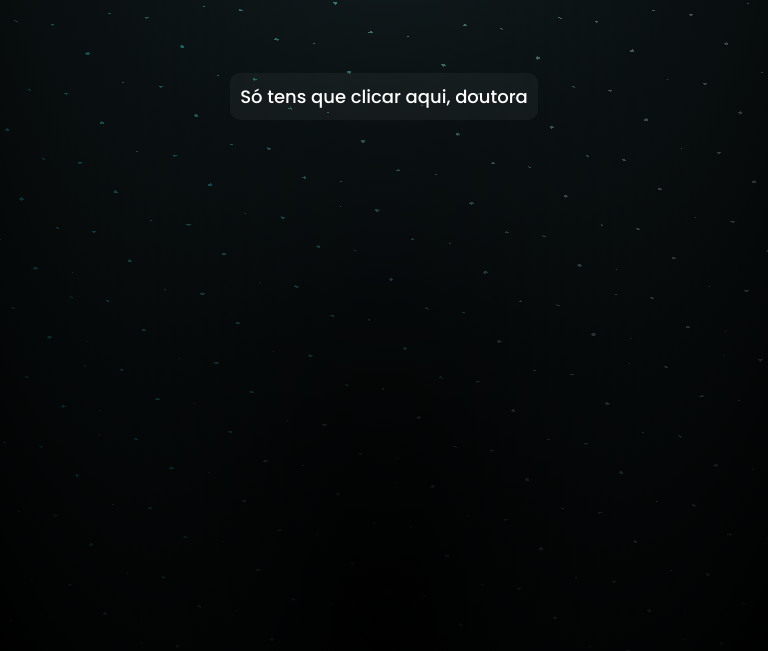
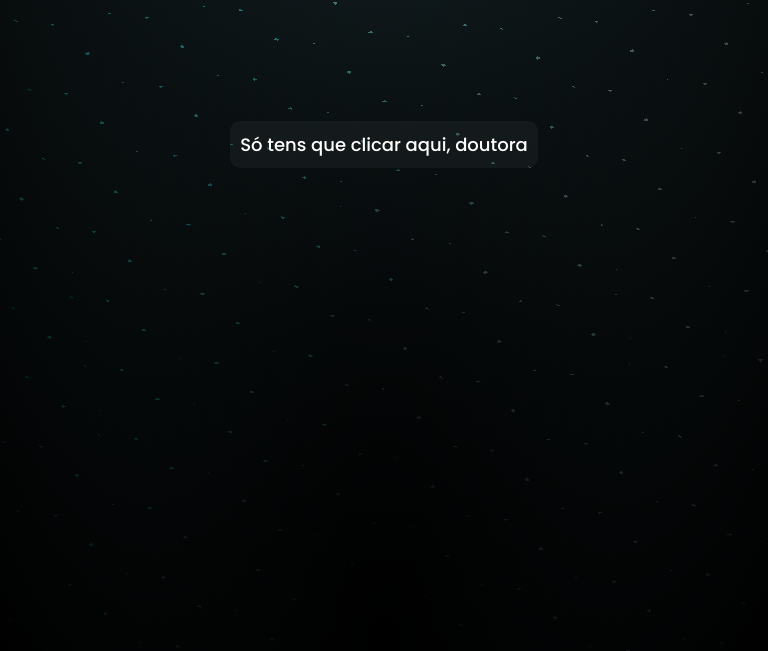
Before and after one commit to Emaricarprogrammer/Olivia-s_Day, a plain HTML site: page index.html in a window 768 px wide. Shown: the part 149-800 px from the top of the page. Drawn offline with Linux system fonts and the light colour scheme.

Commit message:
Update index.html

```diff
--- a/index.html
+++ b/index.html
@@ -1276,7 +1276,7 @@
         color:rgba(145, 233, 255, 0.57);
       }
       .reloadBtn{
-        margin-top: 8rem;
+        margin-top: 10rem;
         padding:10px;
         text-align: center;
         border-radius: 10px;
@@ -1297,7 +1297,7 @@
         color:rgba(145, 233, 255, 0.677);
       }
       .reloadBtn{
-        margin-top: 7rem;
+        margin-top: 10rem;
         text-align: center;
         border-radius: 10px;
         border-color: rgba(255, 255, 255, 0.281);
```
